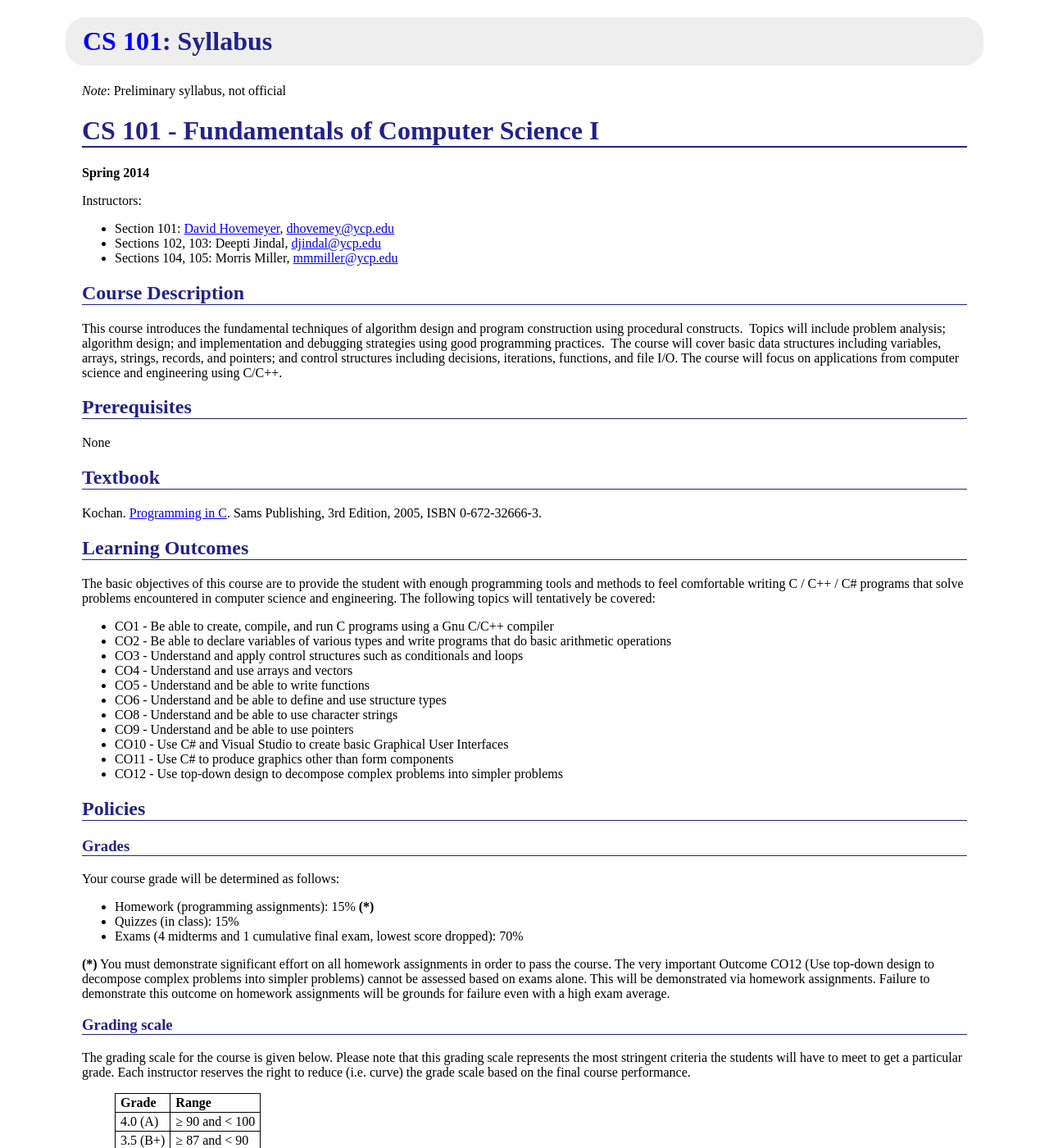
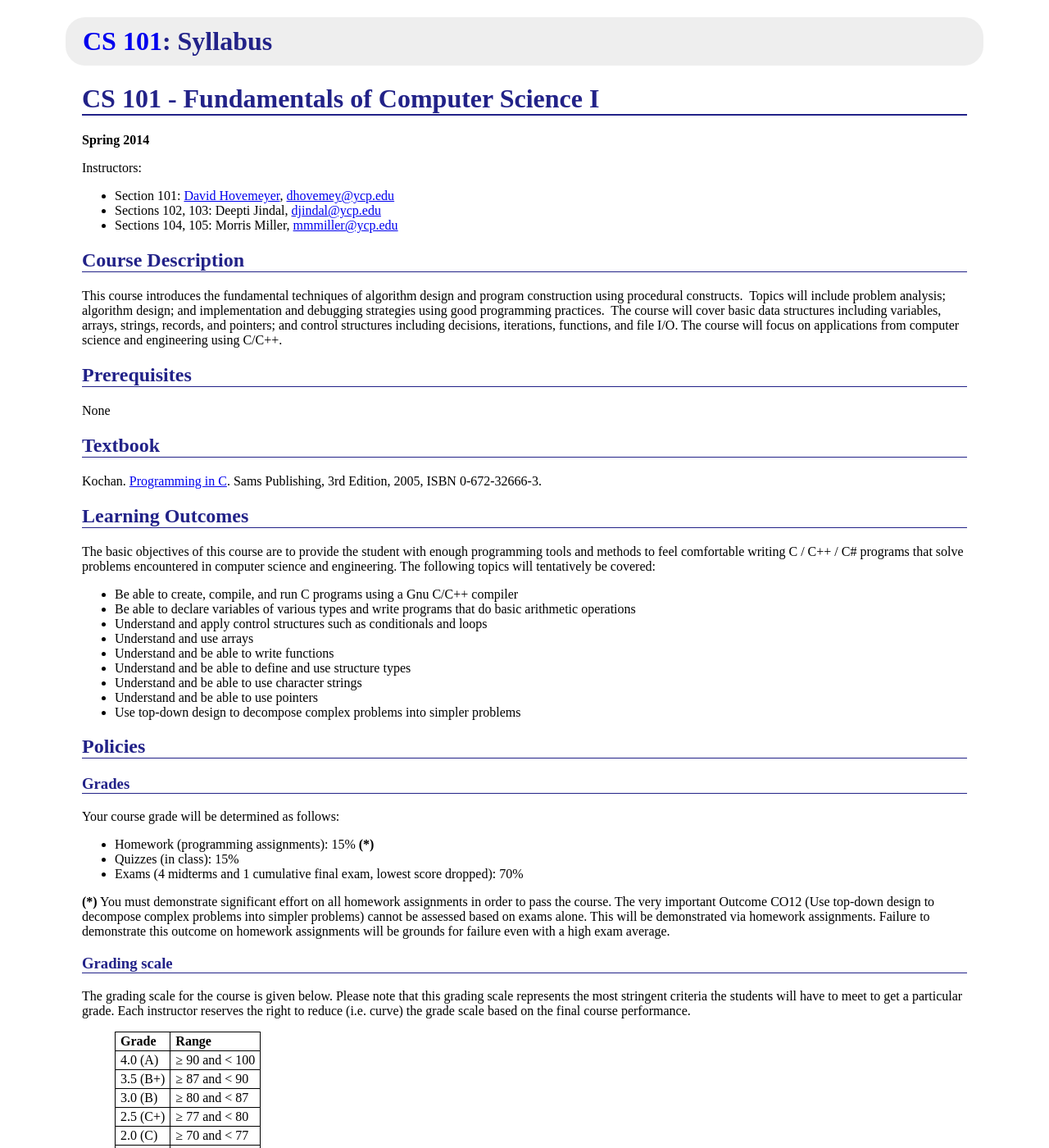
Before and after one commit to ycpcs/cs101-spring2014, a Jekyll site: the page built from syllabus.md, in a window 1280 px wide and 1400 px high. Shown: the whole window at 82% size. Built offline with Jekyll 4.4.1, drawn with Linux system fonts in a browser that asks for light colours; Markdown is read by kramdown in place of the engine named in the settings.

Commit message:
finalize syllabus

```diff
--- a/syllabus.md
+++ b/syllabus.md
@@ -2,8 +2,6 @@
 layout: default
 title: Syllabus
 ---
-
-*Note*: Preliminary syllabus, not official
 
 CS 101 - Fundamentals of Computer Science I
 ===========================================
@@ -36,17 +34,15 @@ Learning Outcomes
 
 The basic objectives of this course are to provide the student with enough programming tools and methods to feel comfortable writing C / C++ / C\# programs that solve problems encountered in computer science and engineering. The following topics will tentatively be covered:
 
--   CO1 - Be able to create, compile, and run C programs using a Gnu C/C++ compiler
--   CO2 - Be able to declare variables of various types and write programs that do basic arithmetic operations
--   CO3 - Understand and apply control structures such as conditionals and loops
--   CO4 - Understand and use arrays and vectors
--   CO5 - Understand and be able to write functions
--   CO6 - Understand and be able to define and use structure types
--   CO8 - Understand and be able to use character strings
--   CO9 - Understand and be able to use pointers
--   CO10 - Use C\# and Visual Studio to create basic Graphical User Interfaces
--   CO11 - Use C\# to produce graphics other than form components
--   CO12 - Use top-down design to decompose complex problems into simpler problems
+-   Be able to create, compile, and run C programs using a Gnu C/C++ compiler
+-   Be able to declare variables of various types and write programs that do basic arithmetic operations
+-   Understand and apply control structures such as conditionals and loops
+-   Understand and use arrays
+-   Understand and be able to write functions
+-   Understand and be able to define and use structure types
+-   Understand and be able to use character strings
+-   Understand and be able to use pointers
+-   Use top-down design to decompose complex problems into simpler problems
 
 Policies
 --------
```
